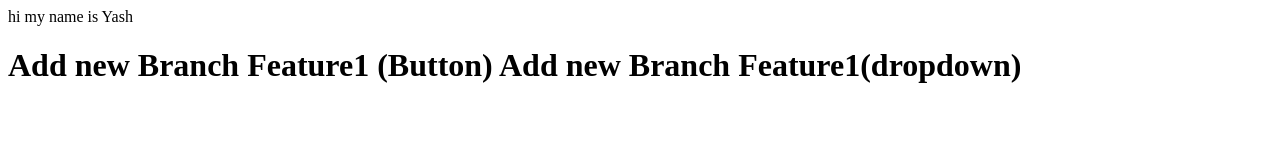
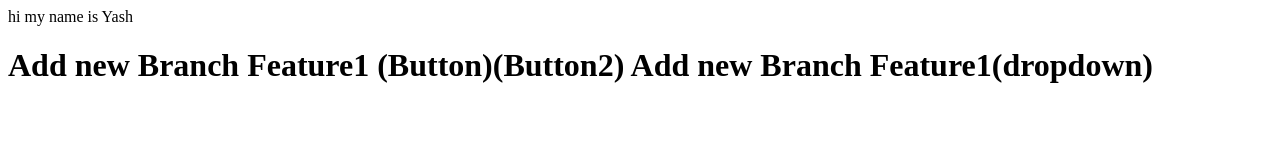
Before and after one commit to Yash-panchall/LocalRepo-s, a plain HTML site: page index.html in a window 1280 px wide. Drawn offline with Linux system fonts and the light colour scheme.

Commit message:
add new button

```diff
--- a/index.html
+++ b/index.html
@@ -3,6 +3,6 @@
 </p>
 
 <h1>
-    Add new Branch Feature1 (Button)
+    Add new Branch Feature1 (Button)(Button2)
     Add new Branch Feature1(dropdown)
 </h1>
```
